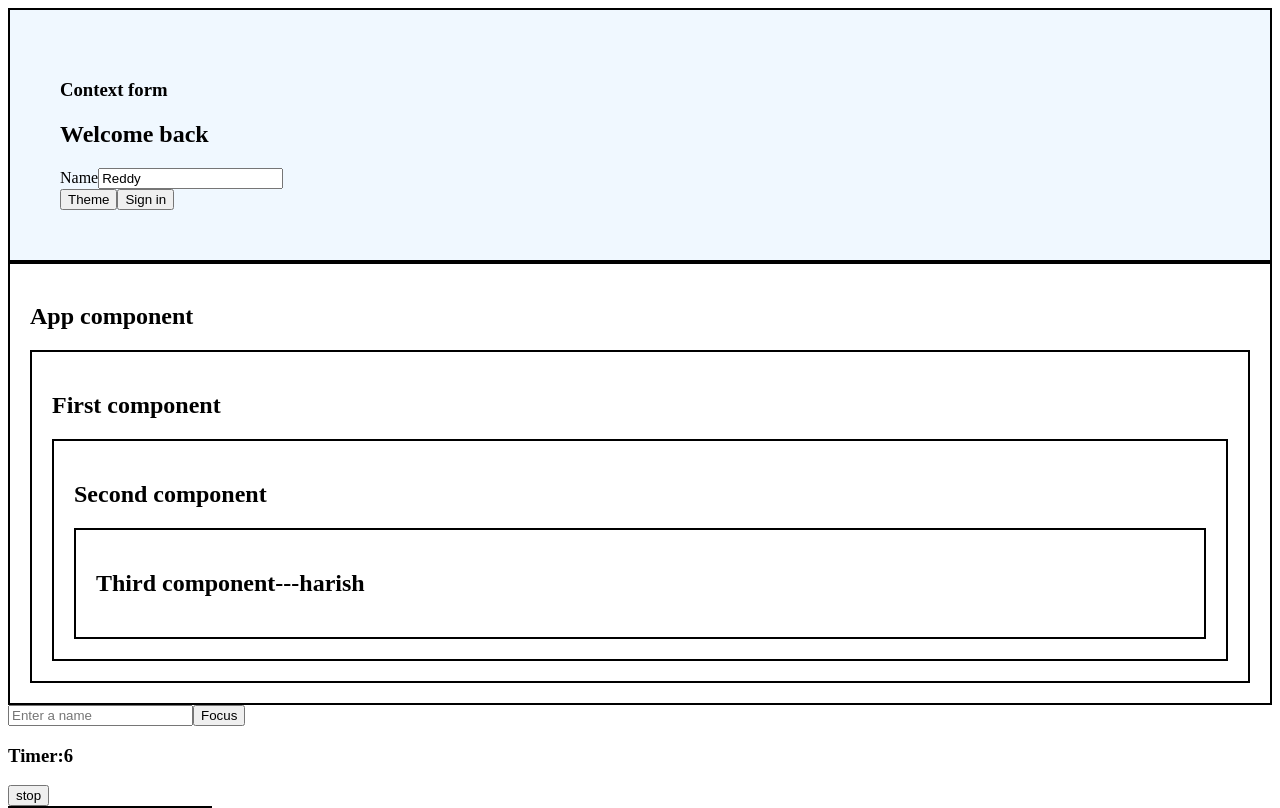
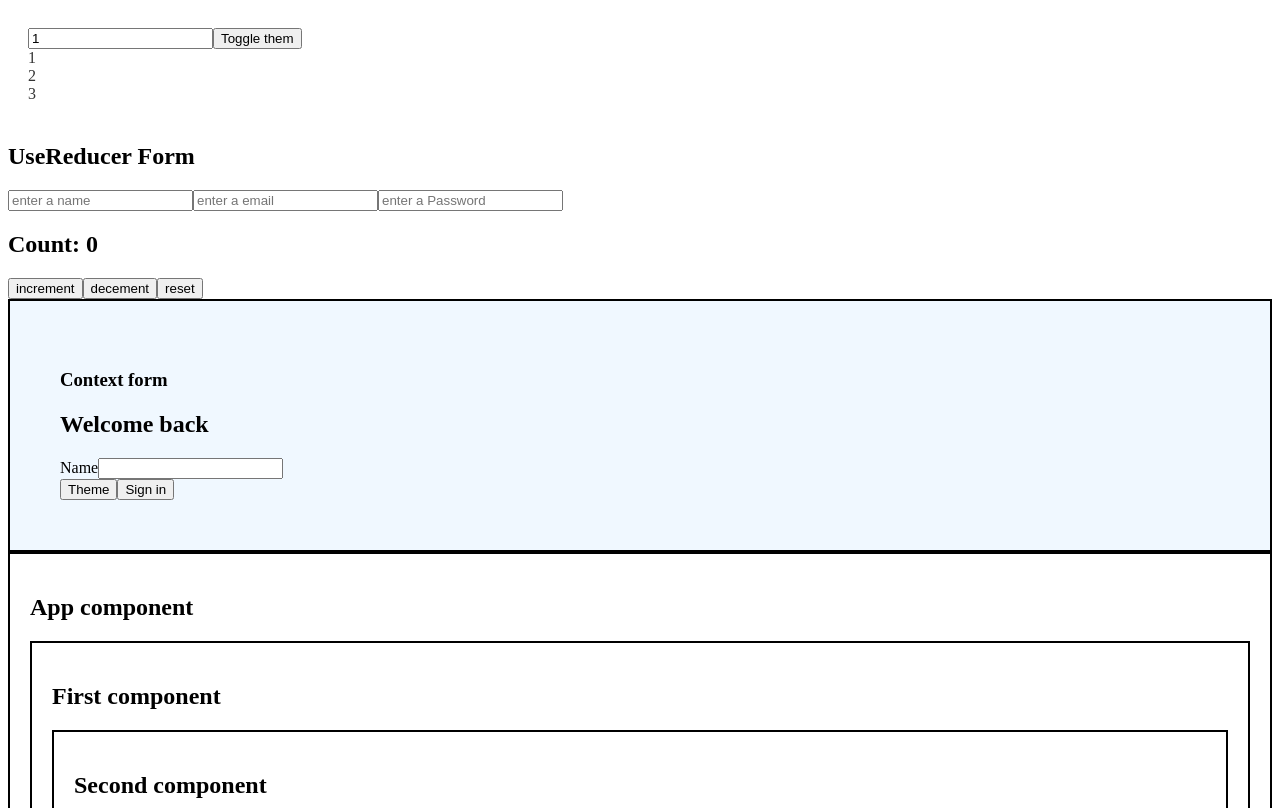
Before and after one commit to kamalrajms/React12, a React (Vite) app: page / in a window 1280 px wide. Shown: the top 808 px of the page. Built offline with nearby package versions, Linux system fonts and the light colour scheme; no server answers.

Commit message:
useReducer(),useCallback()

```diff
--- a/src/App.jsx
+++ b/src/App.jsx
@@ -16,6 +16,9 @@ import UseEffectAIP from "./Component/UseEffectAIP";
 import UseRefHook from "./Component/UseRefHook";
 import First from "./Context/First";
 import ContextForm from "./Context/ContextForm";
+import UseReducerHook from "./Context/UseReducerHook";
+import UseReducerForm from "./Context/UseReducerForm";
+import UseCallBackHook from "./Component/UseCallBackHook";
 
 export const Pass = createContext();
 
@@ -40,6 +43,9 @@ export default function App() {
 
   return (
     <div>
+      <UseCallBackHook/>
+      <UseReducerForm />
+      <UseReducerHook />
       <div style={{ border: "2px solid black" }}>
         <Pass.Provider value={{ mode, setMode, data }}>
           <ContextForm />
--- /dev/null
+++ b/src/Component/ListCallback.jsx
@@ -0,0 +1,16 @@
+import React, { useState, useEffect } from "react";
+
+export default function ListCallback({ getItems }) {
+  const [items, setItems] = useState([]);
+  useEffect(() => {
+    setItems(getItems());
+    console.log("updating items");
+  }, [getItems]);
+  return (
+    <div>
+      {items.map((items) => (
+        <div key={items}>{items}</div>
+      ))}
+    </div>
+  );
+}
--- /dev/null
+++ b/src/Component/UseCallBackHook.jsx
@@ -0,0 +1,31 @@
+import React, { useState, useCallback } from "react";
+import ListCallback from "./ListCallback";
+
+export default function UseCallBackHook() {
+  const [number, setNumber] = useState(1);
+  const [dark, setDark] = useState(false);
+
+  //   const getItems = () => {
+  //     return [number, number + 1, number + 2];
+  //   };
+  const getItems = useCallback(() => {
+    return [number, number + 1, number + 2];
+  }, [number]);
+
+  const theme = {
+    backgroundColor: dark ? "#333" : "#fff",
+    color: dark ? "#fff" : "#333",
+    padding: "20px",
+  };
+  return (
+    <div style={theme}>
+      <input
+        type="number"
+        value={number}
+        onChange={(e) => setNumber(parseInt(e.target.value))}
+      />
+      <button onClick={() => setDark(!dark)}>Toggle them</button>
+      <ListCallback getItems={getItems} />
+    </div>
+  );
+}
--- a/src/Context/ContextFields.jsx
+++ b/src/Context/ContextFields.jsx
@@ -7,7 +7,7 @@ export default function ContextFields() {
   return (
     <div>
       <label htmlFor="">Name</label>
-      <input type="text" value={data.name}/>
+      <input type="text" />
       <Contextbtn />
     </div>
   );
--- /dev/null
+++ b/src/Context/UseReducerForm.jsx
@@ -0,0 +1,54 @@
+import React, { useReducer } from "react";
+
+export default function UseReducerForm() {
+  const initialState = {
+    name: "",
+    email: "",
+    password: "",
+  };
+  function formReducer(state, action) {
+    return {
+      ...state,
+      [action.field]: action.value,
+    };
+  }
+
+//   action = {
+//     field: e.target.name,
+//     value: e.target.value };
+
+  const [state, dispatch] = useReducer(formReducer, initialState);
+
+  function handleInput(e) {
+    dispatch({
+      field: e.target.name,
+      value: e.target.value,
+    });
+  }
+  return (
+    <div>
+      <h2>UseReducer Form</h2>
+      <input
+        type="text"
+        name="name"
+        value={state.name}
+        onChange={handleInput}
+        placeholder="enter a name"
+      />
+      <input
+        type="email"
+        name="email"
+        value={state.email}
+        onChange={handleInput}
+        placeholder="enter a email"
+      />
+      <input
+        type="password"
+        name="password"
+        value={state.password}
+        onChange={handleInput}
+        placeholder="enter a Password"
+      />
+    </div>
+  );
+}
--- /dev/null
+++ b/src/Context/UseReducerHook.jsx
@@ -0,0 +1,29 @@
+import React, { useReducer } from "react";
+
+export default function UseReducerHook() {
+  const initialState = { count: 0 };
+
+  function reducerFunction(state, action) {
+    switch (action.type) {
+      case "increment":
+        return { count: state.count + 1 };
+      case "decrement":
+        return { count: state.count - 1 };
+      case "reset":
+        return { count: 0 };
+      default:
+        return state;
+    }
+  }
+  //   action={type:"increment"}
+
+  const [state, dispatch] = useReducer(reducerFunction, initialState);
+  return (
+    <div>
+      <h2>Count: {state.count}</h2>
+      <button onClick={() => dispatch({ type: "increment" })}>increment</button>
+      <button onClick={() => dispatch({ type: "decrement" })}>decement</button>
+      <button onClick={() => dispatch({ type: "reset" })}>reset</button>
+    </div>
+  );
+}
```
Also changed, not shown: src/text.txt.
